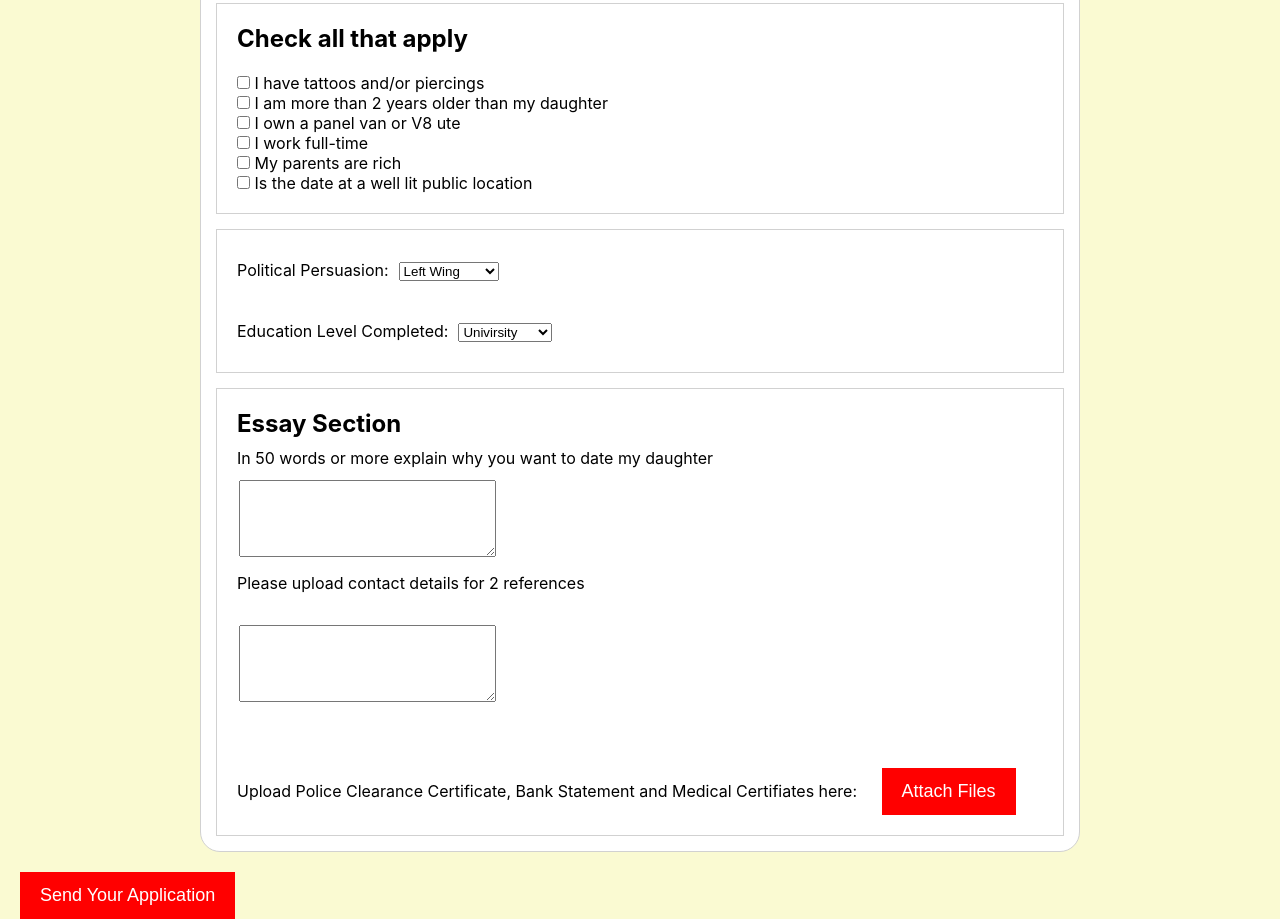
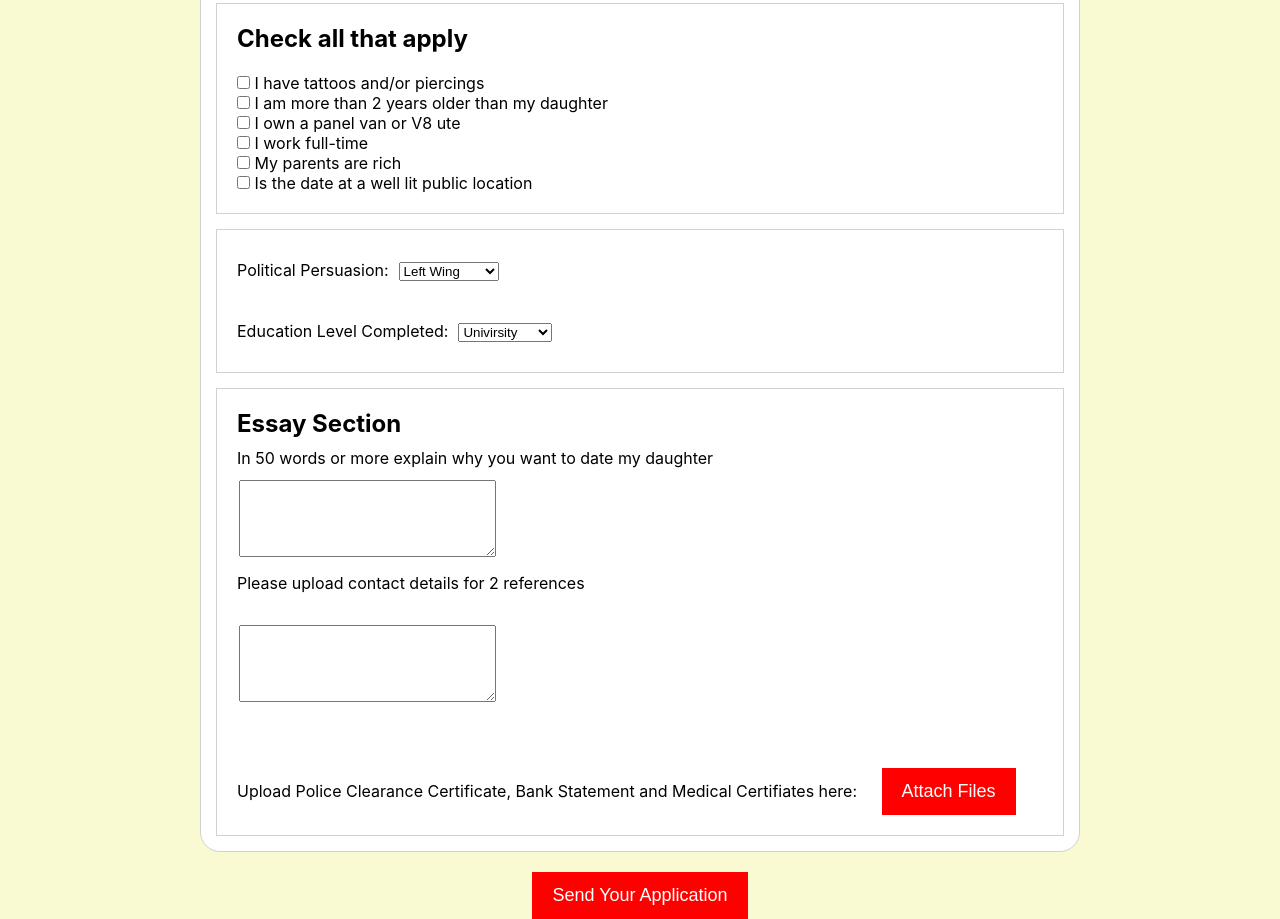
Before and after one commit to afrochef22/experiments, a plain HTML site: page Form/index.html in a window 1280 px wide. Shown: the part 631-1550 px from the top of the page. Drawn offline with Linux system fonts and the light colour scheme.

Commit message:
form practice finished

```diff
--- a/Form/index.html
+++ b/Form/index.html
@@ -130,7 +130,7 @@
             </div>
         </header>
         </div>
-        <div class="btn">
+        <div class="btn submit">
             <input type="submit" value="Send Your Application">
 
         </div>
--- a/Form/style.css
+++ b/Form/style.css
@@ -69,6 +69,7 @@ span {
 
 
  .btn input{
+
     text-align: center;
     font-size: 18px;
     color: #fff;
@@ -80,3 +81,7 @@ span {
 
 
  }
+
+ .btn.submit{
+     text-align: center;
+ }
```
